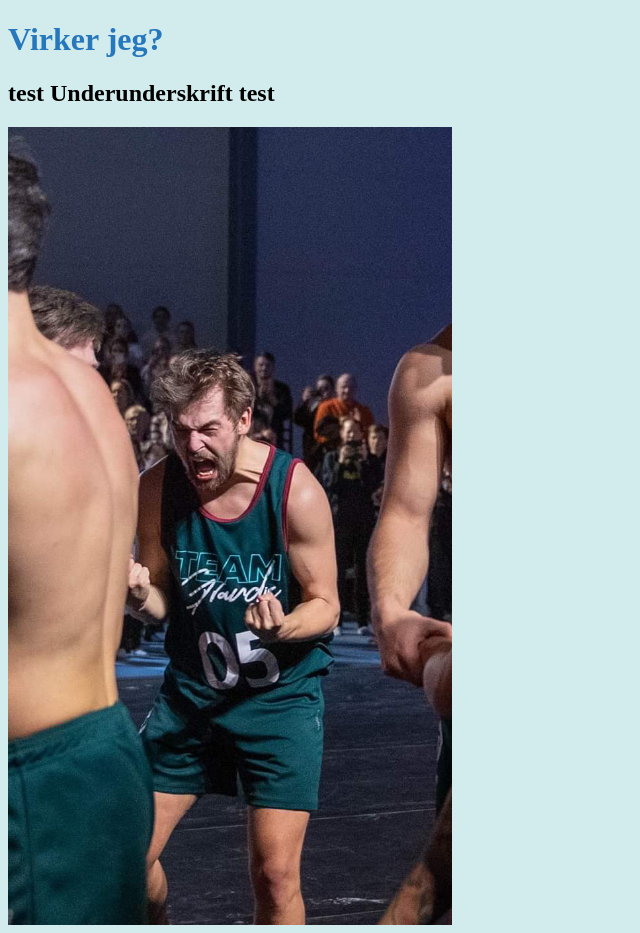
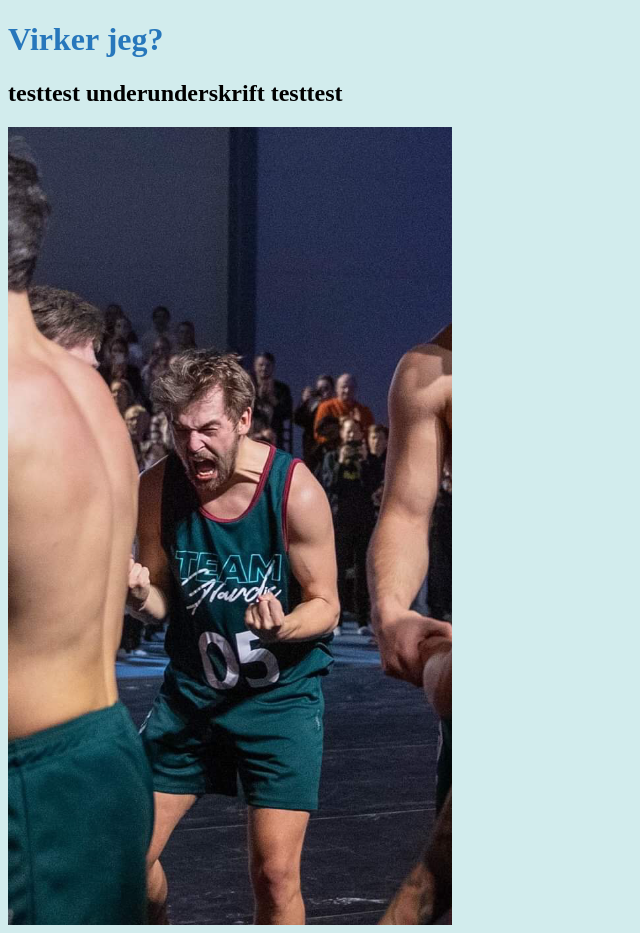
Before and after one commit to Laje0005/git-test, a plain HTML site: page index.html in a window 1280 px wide. Shown: the whole page, without its empty margins (0-640 px from the left). Drawn offline with Linux system fonts and the light colour scheme.

Commit message:
Nye ændringer

```diff
--- a/index.html
+++ b/index.html
@@ -12,7 +12,7 @@
 
     <h1 class="h1">Virker jeg?</h1>
 
-    <h2>test Underunderskrift test</h2>
+    <h2>testtest underunderskrift testtest</h2>
 
     <img src="IMG_9788 - Kopi.png" alt="">
 
```
